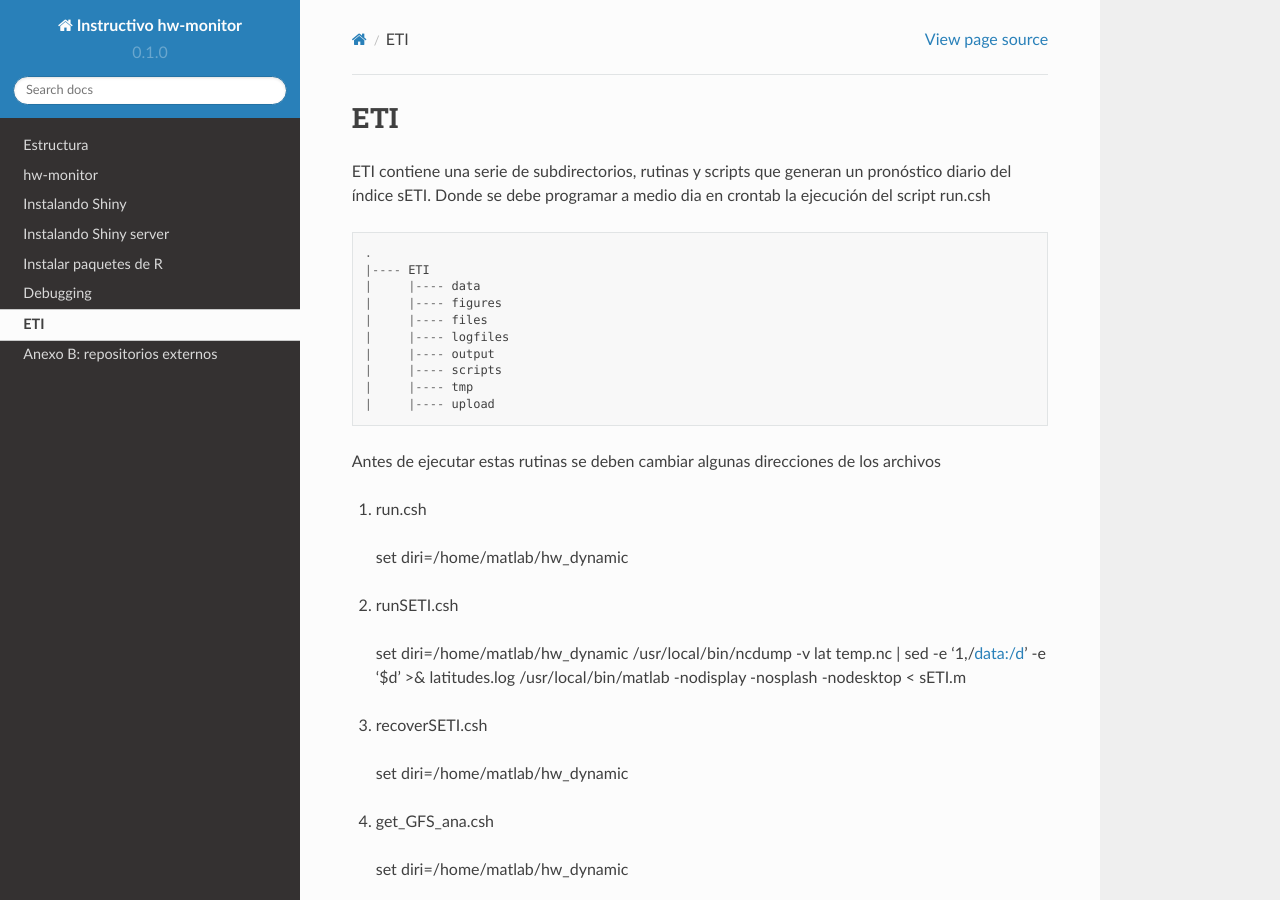
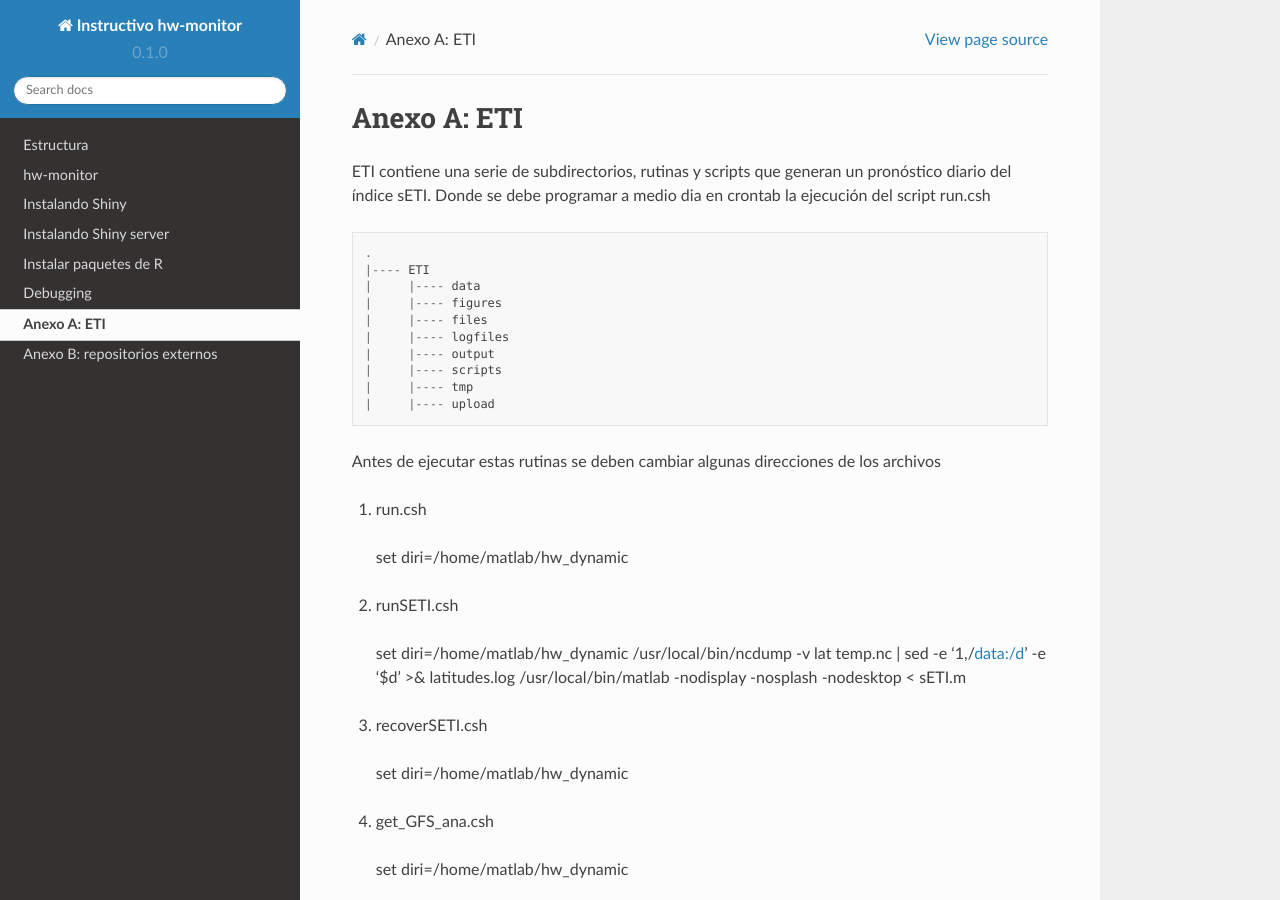
Before and after one commit to chsegura/rtd-tutorial, a Sphinx documentation site: the page built from docs/source/anexoA.rst, in a window 1280 px wide and 900 px high. Built offline with Sphinx 7.4.7 and the Read the Docs theme 2.0.0, drawn with Linux system fonts in a browser that asks for light colours.

Commit message:
Update anexoA.rst

```diff
--- a/docs/source/anexoA.rst
+++ b/docs/source/anexoA.rst
@@ -1,7 +1,7 @@
-ETI
+Anexo A: ETI
 =====
 
-.. ETI:
+.. Anexo A: ETI:
 
 ETI contiene una serie de subdirectorios, rutinas y scripts que generan un pronóstico diario del índice sETI. Donde se debe programar a medio dia en crontab la ejecución del script run.csh ::
 
```
